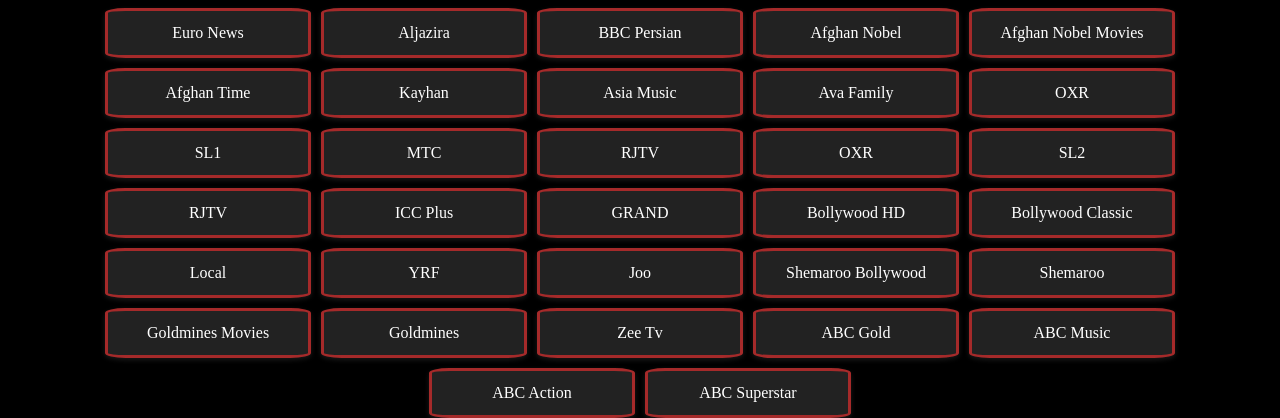
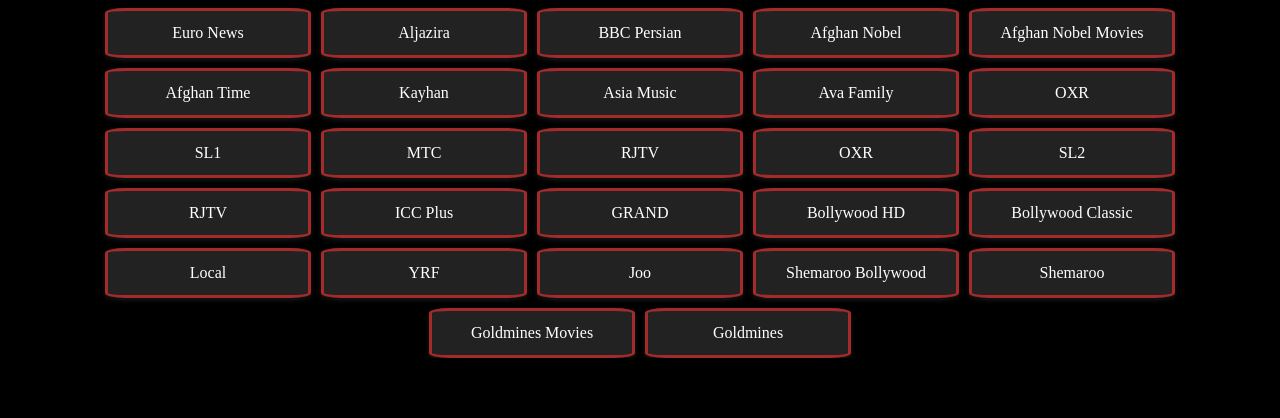
Before and after one commit to msfata/maihan-association, a plain HTML site: page index.html in a window 1280 px wide. Shown: the part 514-932 px from the top of the page. After the commit the page ends 872 px from the top, so only its background shows below. Drawn offline with nearby package versions, Linux system fonts and the light colour scheme; no server answers.

Commit message:
Update index.html

```diff
--- a/index.html
+++ b/index.html
@@ -143,14 +143,7 @@
 			 { name: 'Shemaroo Bollywood', url: 'https://d35j504z0x2vu2.cloudfront.net/v1/manifest/0bc8e8376bd8417a1b6761138aa41c26c7309312/shemaroo-bollywood/b76c4ad2-cc0a-43e3-888f-f3e322cfa56f/0.m3u8' },
 			 { name: 'Shemaroo', url: 'https://d35j504z0x2vu2.cloudfront.net/v1/manifest/0bc8e8376bd8417a1b6761138aa41c26c7309312/shemaroo-filmigaane/c80a70b7-08fa-4f36-8578-88a3da022708/0.m3u8' },
 { name: 'Goldmines Movies ', url: 'https://cdn-2.pishow.tv/live/1461/master.m3u8' },
-			{ name: 'Goldmines  ', url: 'https://cdn-2.pishow.tv/live/1459/master.m3u8' },
-			{ name: 'Zee Tv ', url: 'http://182.176.185.207:7500/play/a07i/index.m3u8' },
-{ name: 'ABC Gold ', url: 'http://103.156.169.82:8000/ABC.GOLD/index.m3u8' },
-			{ name: 'ABC Music ', url: 'http://103.156.169.82:8000/ABC.MUSIC/index.m3u8' },
-			{ name: 'ABC Action ', url: 'http://103.156.169.82:8000/ABC.ACTION/index.m3u8' },
-			{ name: 'ABC Superstar ', url: 'http://103.156.169.82:8000/ABC.SUPERSTAR/index.m3u8' },
-
-
+			{ name: 'Goldmines  ', url: 'https://cdn-2.pishow.tv/live/1459/master.m3u8' }
 		  ];
 
 
```
